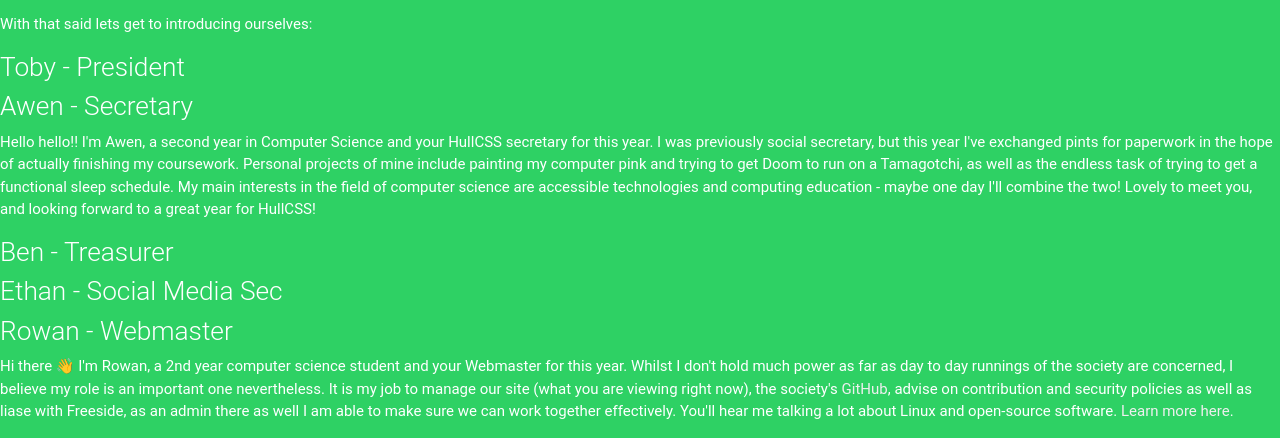
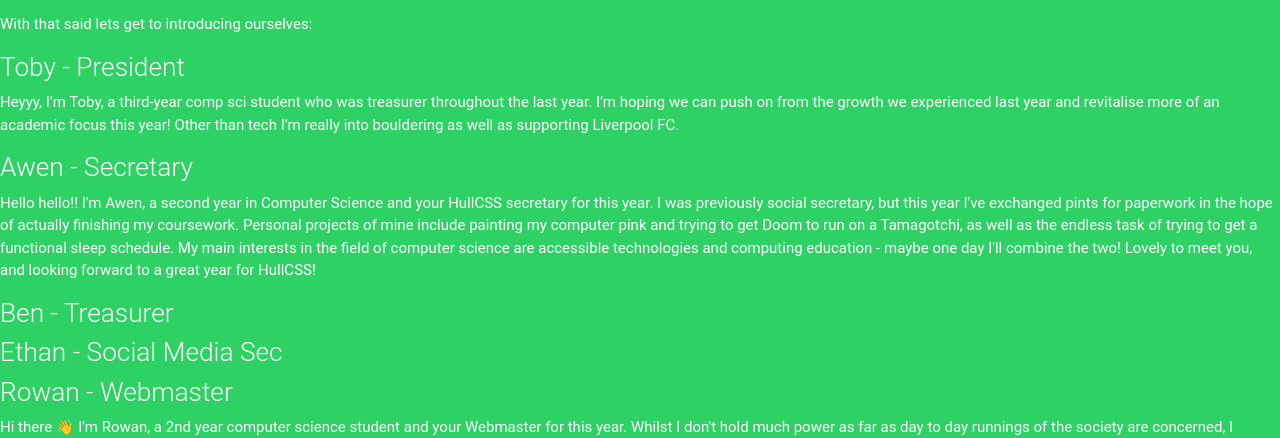
Before and after one commit to hullcss/hullcss-site-jet, an Eleventy site: page src/pages/blog/exec-team-22-23.md in a window 1280 px wide. Shown: the part 226-664 px from the top of the page. Built offline with nearby package versions, Linux system fonts and the light colour scheme; Eleventy itself is replaced by a stand-in of ours; files that its build step writes are made by us from their sources; what eleventy-plugin-date would draw is missing.

Commit message:
add tobys about

```diff
--- a/src/pages/blog/exec-team-22-23.md
+++ b/src/pages/blog/exec-team-22-23.md
@@ -14,6 +14,8 @@ With that said lets get to introducing ourselves:
 
 ### Toby - President
 
+Heyyy, I’m Toby, a third-year comp sci student who was treasurer throughout the last year. I’m hoping we can push on from the growth we experienced last year and revitalise more of an academic focus this year! Other than tech I’m really into bouldering as well as supporting Liverpool FC.
+
 ### Awen - Secretary
 
 Hello hello!! I'm Awen, a second year in Computer Science and your HullCSS secretary for this year. I was previously social secretary, but this year I've exchanged pints for paperwork in the hope of actually finishing my coursework. Personal projects of mine include painting my computer pink and trying to get Doom to run on a Tamagotchi, as well as the endless task of trying to get a functional sleep schedule. My main interests in the field of computer science are accessible technologies and computing education - maybe one day I'll combine the two! Lovely to meet you, and looking forward to a great year for HullCSS!
```
